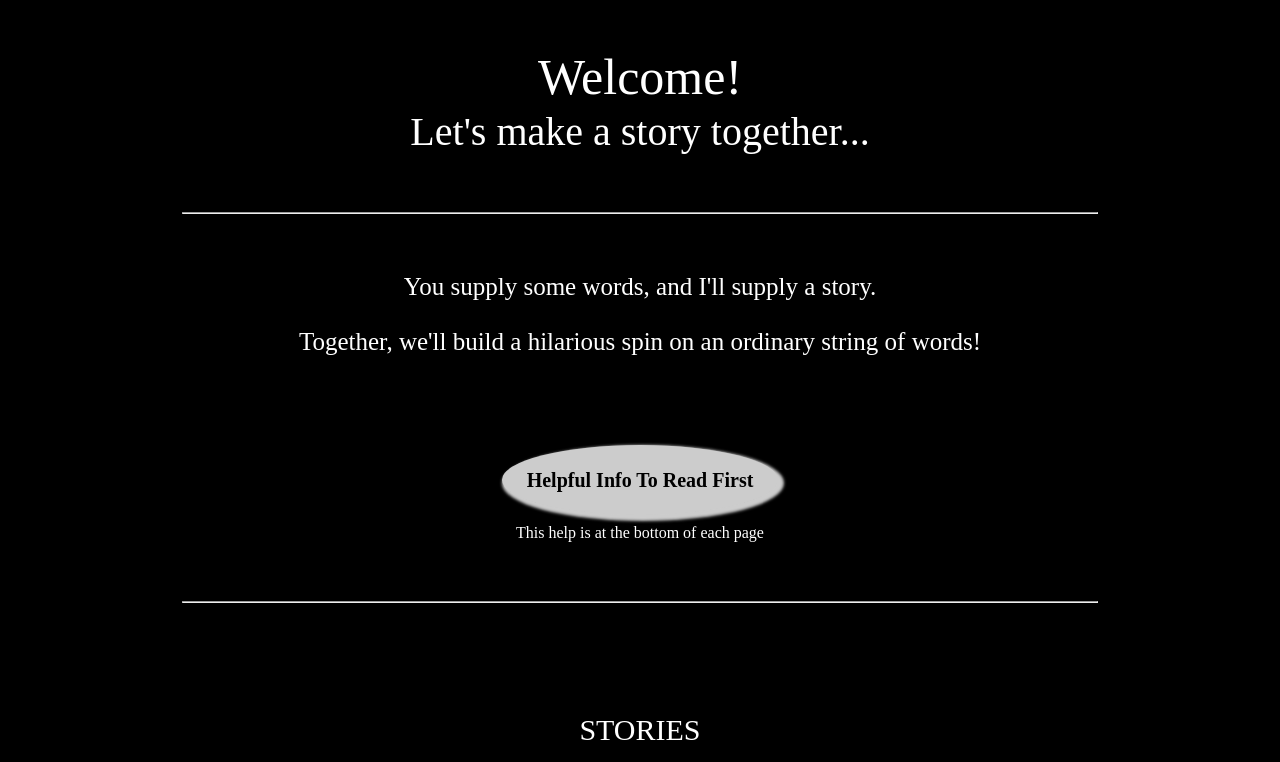
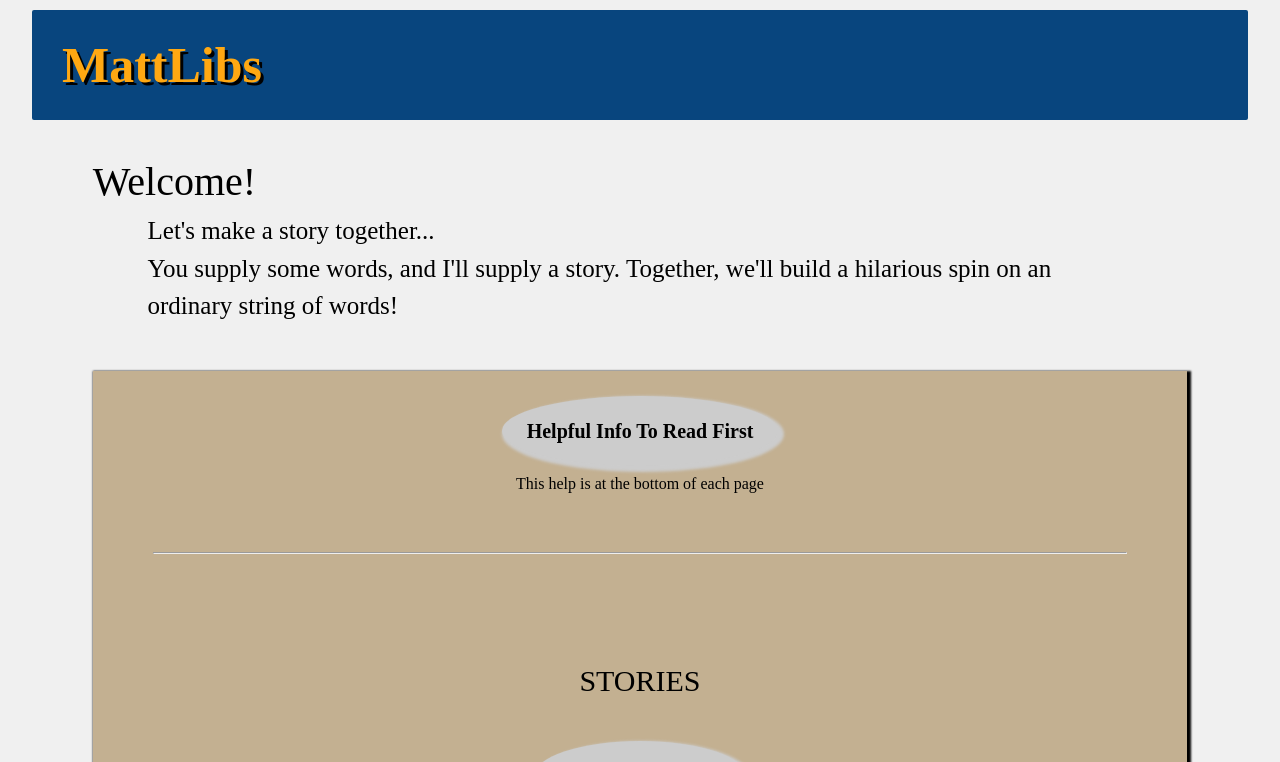
Before and after one commit to LearnToUnderstand/LearnToUnderstand.github.io, a plain HTML site: page index.html in a window 1280 px wide. Shown: the top 762 px of the page. Drawn offline with Linux system fonts and the light colour scheme.

Commit message:
starting to craft the website to have a bit more of a neutral and professional look.

```diff
--- a/index.html
+++ b/index.html
@@ -11,13 +11,16 @@
 </head>
 <body>
     <div id = 'wrapper'>
+	<div id='banner'>
+	    <h1 class='logo'>MattLibs</h1>
+	</div> <!-- end 'banner' div  -->
         <div id='homeIntro'>
             <br/><br/>
-            <h1>Welcome!</h1>
-            <h2>Let's make a story together...</h2> <hr id="helpDivider"/>
-            <p> You supply some words, and I'll supply a story.</p>
-            <p> Together, we'll build a hilarious spin on an
-                ordinary string of words!</p><br/>
+            <h2>Welcome!</h2>
+	    <p>Let's make a story together... <br/> <!-- <hr id="helpDivider"/> -->
+	    You supply some words, and I'll supply a story.
+            Together, we'll build a hilarious spin on an
+	    ordinary string of words!</p><br/>
         </div>  <!--end homeIntro div-->
         <div id = 'menuList'>
             <!--put the a's inside the spans in the menuList div-->
@@ -26,7 +29,7 @@
             </span><br/>
             This help is at the bottom of each page
             <hr id="helpDivider"/><br/><br/>
-            <h3>STORIES</h3>
+	    <h3>STORIES</h3>
             <span class='homeButton'>
                 <a href = 'spider.html'>Wonderful Spiders</a>
             </span><br/>
@@ -63,26 +66,25 @@
         </div>  <!-- end menuList div  -->
         <br />
         <div id = 'helpDiv'>
-            <hr id='helpDivider'/>
+		<!-- <hr id='helpDivider'/> -->
             <h3>HELP & HINTS</h3><br/>
             <ul id='helpList'>
-                <li>TIPS:  think outside the box!  With each answer, think of
-                    scenarios, groups, places and cultures that are not common to you.
+		<li>TIPS:  think outside the box!<br/>
                 <li>NOUN: a person, place or thing.</li>
                 <li>-  Examples:  janitor, ball, house, bathroom, ocean,
-                    dog, fever... </li><br/><br/>
+                    dog, fever... </li><br/>
                 <li>PLURAL NOUN: A person, place or thing, but <em>more than one</em>.</li>
                 <li>-  Examples:  janitors, balls, houses, bathrooms,
-                    oceans, dogs... </li><br/><br/>
+                    oceans, dogs... </li><br/>
                 <li>ADJECTIVE:  A word that describes a noun.
                 <li>-  Examples:  fast, hairy, tired, insane, wonderful,
-                    shiny...</li><br/><br/>
+                    shiny...</li><br/>
                 <li>VERB:  An action word.  An action you do, or something that is done.
                 <li>-  Hint: DO NOT put "ing" , "s" or "es" on the end.
                        (unless that's how it normally is, like "guess, pass, etc...")
                     </li>
                 <li>-  Examples:  run, discover, blow, press, yell, think, call
-                    </li><br/><br/>
+                    </li><br/>
                 <li>VERB ENDING IN "ING":
                 <li>-  Examples:  running, discovering, blowing, pressing,
                     yelling, galavanting, hallucinating, criticizing, farting, unicycling, ... </li><br/><br/>
--- a/mattlib.css
+++ b/mattlib.css
@@ -51,8 +51,8 @@ table {
 
 
 body {
-    background-color: black;
-    color: white;
+    background-color: #f0f0f0;
+    color: black;
     text-align: center;
 }
 
@@ -60,6 +60,24 @@ h1 {
     margin: 10px auto;
     text-align: center;
     font-size: 50px;
+}
+
+h1.logo {
+    font-family: serif;
+    text-align: left;
+    vertical-align: center;;
+    color: #ffa812;
+    padding: 30px;
+    font-weight: bold;
+    text-shadow: 3px 3px #000000;
+}
+
+#banner {
+    width: 100%;
+/*    height: 5em;   */
+    background-color: #08457e;
+    vertical-align: center;
+    border-radius: 2px;
 }
 
 h2 {
@@ -79,13 +97,14 @@ hr {
 }
 
 #wrapper {
-    width: 90%;
+    width: 95%;
     margin: 10px auto;
 }
 
 #homeIntro {
     width: 90%;
     margin: 10px auto;
+    text-align: left;
 }
 
 button {
@@ -123,18 +142,22 @@ button {
     text-align: center;
     font-family: serif;
     width: 90%;
+    border: 1em, black;
+    box-shadow: 2px 2px 2px 2px #000000;
+    background-color: #c3b091;
 }
 
 #helpList {
-    margin: 10px;
+    margin: 5px;
     font-size: 20px;
     display: inline;
     text-align: left;
     box-sizing: border-box;
+    line-height: 150%;
 }
 
 #helpList li {
-    margin: .25em;
+    margin: 1px;
 }
 
 #helpDivider {
@@ -142,10 +165,10 @@ button {
 }
 
 p {
-    margin: 30px auto;
+    margin: 10px auto;
     width: 90%;
-    text-align: center;
     font-size: 25px;
+    line-height: 150%;
 }
 
 h3 {
```
